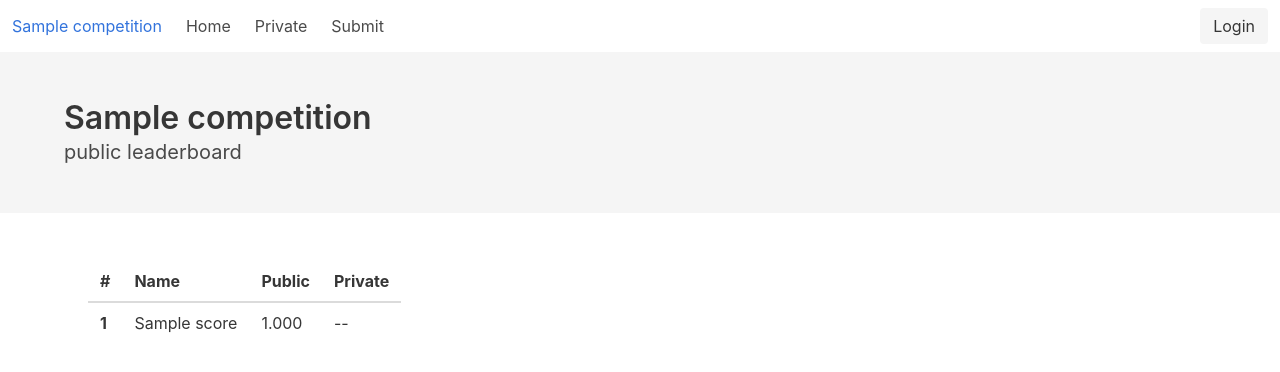
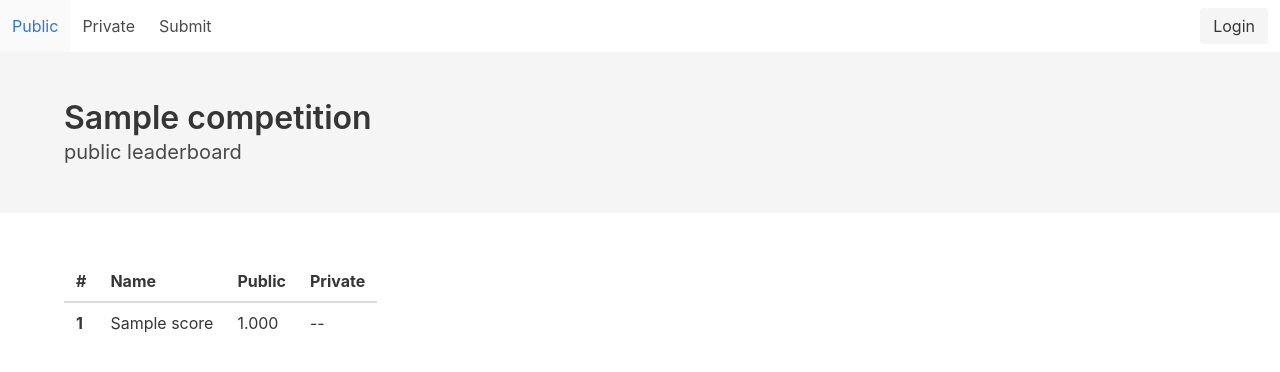
Before and after one commit to amaotone/hostcomp, a Flask app: page / in a window 1280 px wide. Shown: the top 372 px of the page. Run offline with Flask 2, Linux system fonts and the light colour scheme; tables that the repository leaves empty hold one stand-in row (values such as "Sample post"); some libraries are stand-ins or nearby versions.

Commit message:
Update layout

```diff
--- a/templates/layout.html
+++ b/templates/layout.html
@@ -7,16 +7,9 @@
   </head>
   <body>
     <nav class="navbar">
-      <div class="navbar-brand"><a class="navbar-item" href="{{ url_for('index') }}">{{ compe.name }}</a>
-      <a role="button" class="navbar-burger burger" aria-label="menu" aria-expanded="false" data-target="pagetopNav">
-        <span aria-hidden="true"></span>
-        <span aria-hidden="true"></span>
-        <span aria-hidden="true"></span>
-      </a>
-    </div>
       <div id="pagetopNav" class="navbar-menu">
         <div class="navbar-start">
-        <a class="navbar-item" href="{{ url_for('index') }}">Home</a>
+          <a class="navbar-item" href="{{ url_for('index') }}">Public</a>
           <a class="navbar-item" href="{{ url_for('private') }}">Private</a>
           <a class="navbar-item" href="{{ url_for('submit') }}">Submit</a>
         </div>
@@ -32,7 +25,6 @@
           </div>
         </div>
       </div>
-
     </nav>
     <section class="hero is-light">
       <div class="hero-body">
@@ -42,7 +34,9 @@
         </div>
       </div>
     </section>
+    <section class="section">
       {% block body %}{% endblock %}
+    </section>
     <script defer src="https://use.fontawesome.com/releases/v5.3.1/js/all.js"></script>
   </body>
 </html>
--- a/templates/leaderboard.html
+++ b/templates/leaderboard.html
@@ -2,7 +2,6 @@
 {% block title %}{{title}} - {{competition_name}}{% endblock %}
 {% block body %}
   <div class="container">
-    <section class="section">
     <table class="table">
       <thead>
         <tr>
@@ -23,6 +22,5 @@
         {% endfor %}
       </tbody>
     </table>
-    </section>
   </div>
 {% endblock %}
```
Lines whose indentation alone changed are shown as unchanged.
